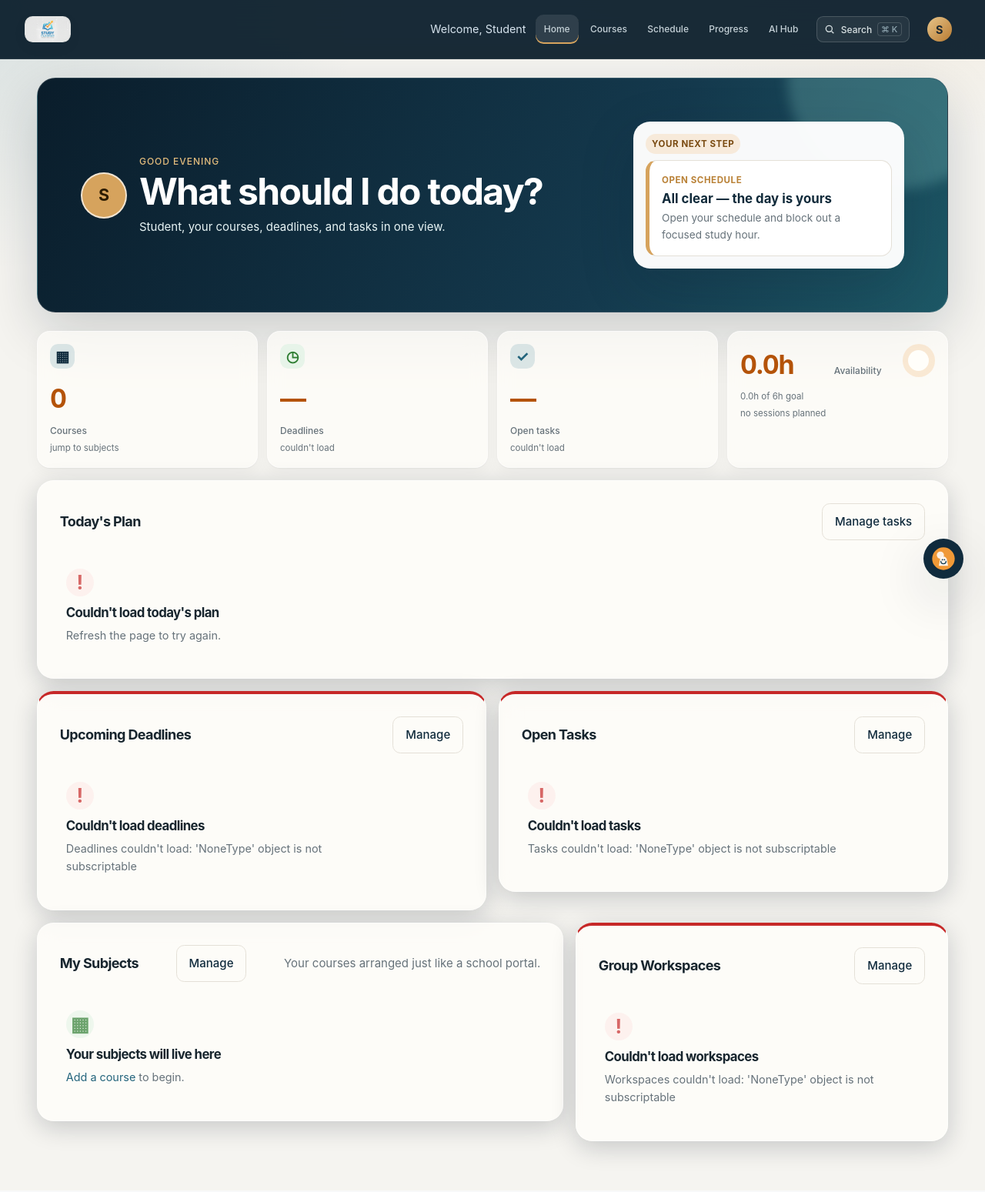
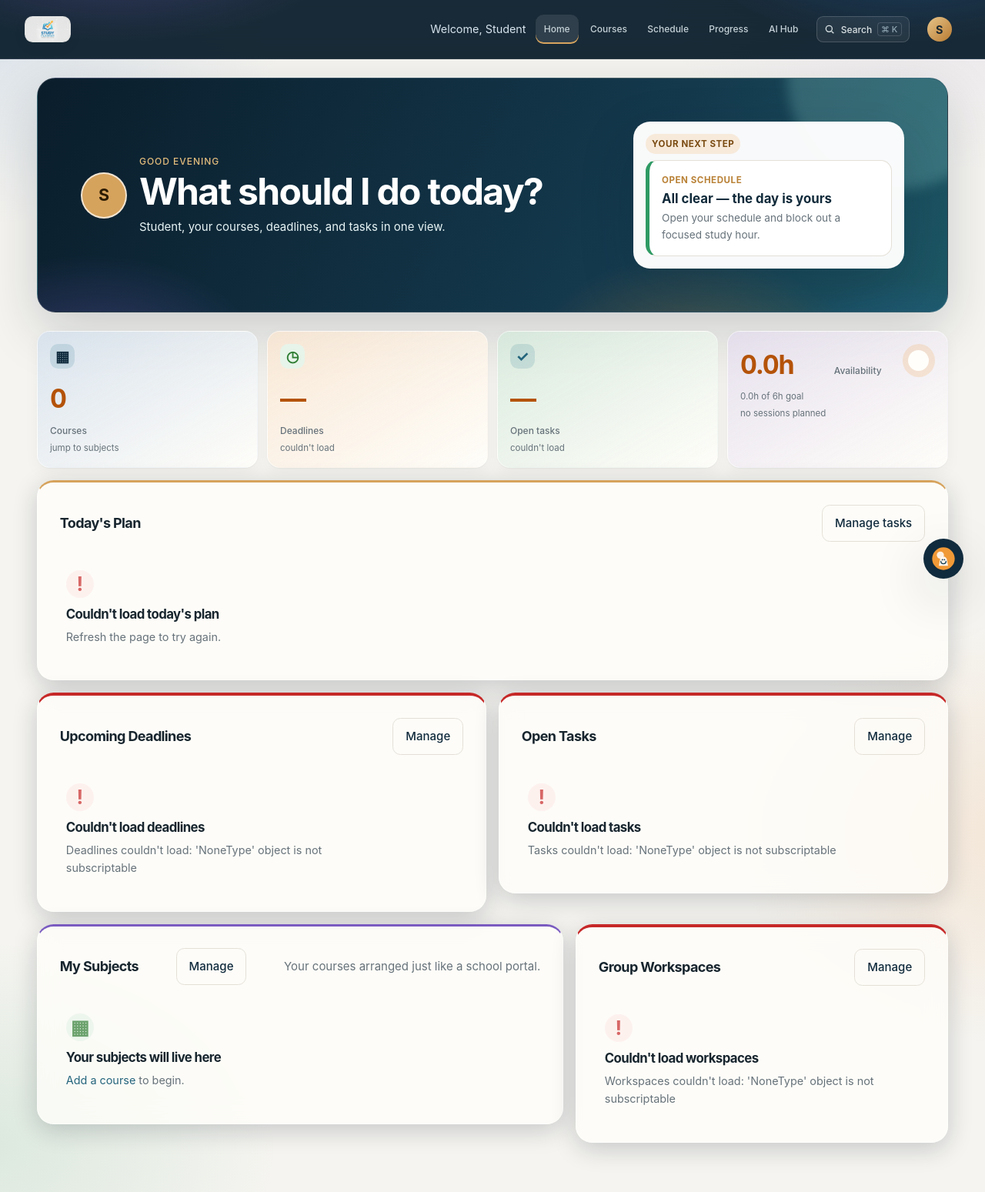
Before and after one commit to eaddodankwhak/Study-Planner, a Flask app: page /dashboard in a window 1280 px wide. Shown: the whole page at 77% size. Before the commit the page ends 1513 px from the top, so only its background shows below. Run offline with Flask 3, Linux system fonts and the light colour scheme; the visitor is signed in with stand-in values (Sample User, id 1); data that the repository does not hold is empty; some libraries are stand-ins or nearby versions.

Commit message:
Add colourful glass dressing with a four-hue aurora across pages

```diff
--- /dev/null
+++ b/Frontend/static/css/components/_color-glass.css
@@ -0,0 +1,137 @@
+/* =========================================================================
+ * _color-glass.css — a colourful, glassy dressing across the whole app.
+ *
+ * Loaded after dark.css so it wins the cascade; scoped rebuilds of tiles and
+ * home sections live in _dashboard.css after this file. Discipline: the hue
+ * family (--deco-*/--wash-*/*--glass-*) never represents status; semantic
+ * reds/greens stay on the fixed token set. In dark mode the washes dim to
+ * subtle glows instead of switching off, so the app keeps its colour mood.
+ * ========================================================================= */
+
+/* --- App-wide aurora: blue / orange / violet / green washes ------------ */
+body {
+  background:
+    radial-gradient(46rem 30rem at 88% -8%, var(--wash-violet), transparent 58%),
+    radial-gradient(42rem 28rem at -6% 4%, var(--wash-blue), transparent 55%),
+    radial-gradient(38rem 26rem at 108% 68%, var(--wash-orange), transparent 58%),
+    radial-gradient(40rem 28rem at 0% 92%, var(--wash-green), transparent 55%),
+    var(--color-bg);
+}
+
+/* Home gets a slightly stronger gradient + a navy anchor for depth. */
+body.home {
+  background:
+    radial-gradient(52rem 34rem at 100% -6%, var(--wash-violet), transparent 58%),
+    radial-gradient(48rem 30rem at -4% 2%, var(--wash-blue), transparent 55%),
+    radial-gradient(44rem 30rem at 106% 70%, var(--wash-orange), transparent 58%),
+    radial-gradient(44rem 30rem at -2% 96%, var(--wash-green), transparent 55%),
+    var(--color-bg);
+}
+
+/* --- Colourful glass on shared surfaces --------------------------------- */
+.card,
+.stat {
+  background: var(--glass);
+  -webkit-backdrop-filter: blur(16px) saturate(1.3);
+  backdrop-filter: blur(16px) saturate(1.3);
+  border-color: rgb(255 255 255 / 0.55);
+  box-shadow: inset 0 1px 0 rgb(255 255 255 / 0.4), var(--shadow-sm);
+}
+
+.card:hover {
+  box-shadow: inset 0 1px 0 rgb(255 255 255 / 0.45), var(--shadow-md);
+}
+
+/* Task rows borrow a whisper of the page colour to feel part of the glass. */
+.task {
+  background: rgb(255 254 250 / 0.5);
+  -webkit-backdrop-filter: blur(8px);
+  backdrop-filter: blur(8px);
+}
+
+/* --- Header + auth: a discreet aurora behind the glass ------------------- */
+.page-header {
+  background:
+    radial-gradient(30rem 12rem at 12% -80%, rgb(122 91 192 / 0.3), transparent 60%),
+    radial-gradient(28rem 12rem at 92% -80%, rgb(45 111 192 / 0.28), transparent 60%),
+    rgb(10 29 43 / 0.94);
+}
+
+.auth-page {
+  background:
+    radial-gradient(40rem 26rem at 8% -8%, rgb(122 91 192 / 0.22), transparent 55%),
+    radial-gradient(34rem 22rem at 96% 108%, rgb(232 137 47 / 0.16), transparent 55%),
+    linear-gradient(160deg, var(--color-primary) 0%, var(--color-primary-dark) 100%);
+}
+
+/* --- Hero: an aurora gradient inside the navy panel ----------------------- */
+body.home .home-hero {
+  background:
+    radial-gradient(26rem 18rem at 6% 128%, rgb(122 91 192 / 0.4), transparent 55%),
+    radial-gradient(24rem 16rem at 96% 132%, rgb(45 111 192 / 0.38), transparent 55%),
+    radial-gradient(22rem 14rem at 72% 120%, rgb(232 137 47 / 0.26), transparent 60%),
+    linear-gradient(118deg, #0a1d2b, #14394d 64%, #1d5866);
+}
+
+/* ---------------------------------------------------------------------------
+   Dark mode: keep the mood, dim the colours, keep the glass dark.
+   Mirrors dark.css's two scopes (system + forced attribute).
+--------------------------------------------------------------------------- */
+
+@media (prefers-color-scheme: dark) {
+  :root:not([data-theme="light"]) body {
+    --wash-blue: rgb(61 126 166 / 0.12);
+    --wash-violet: rgb(147 122 214 / 0.12);
+    --wash-green: rgb(124 198 129 / 0.12);
+    --wash-orange: rgb(217 171 106 / 0.12);
+  }
+
+  :root:not([data-theme="light"]) body,
+  :root:not([data-theme="light"]) body.home {
+    background:
+      radial-gradient(46rem 30rem at 88% -8%, var(--wash-violet), transparent 58%),
+      radial-gradient(42rem 28rem at -6% 4%, var(--wash-blue), transparent 55%),
+      radial-gradient(38rem 26rem at 108% 68%, var(--wash-orange), transparent 58%),
+      radial-gradient(40rem 28rem at 0% 92%, var(--wash-green), transparent 55%),
+      var(--color-bg);
+  }
+
+  :root:not([data-theme="light"]) .card,
+  :root:not([data-theme="light"]) .stat {
+    background: linear-gradient(180deg, rgb(255 255 255 / 0.06), rgb(0 0 0 / 0.12)), rgb(27 35 44 / 0.78);
+    border-color: rgb(255 255 255 / 0.12);
+    box-shadow: inset 0 1px 0 rgb(255 255 255 / 0.07), var(--shadow-sm);
+  }
+
+  :root:not([data-theme="light"]) .task {
+    background: rgb(27 35 44 / 0.62);
+  }
+}
+
+:root[data-theme="dark"] body {
+  --wash-blue: rgb(61 126 166 / 0.12);
+  --wash-violet: rgb(147 122 214 / 0.12);
+  --wash-green: rgb(124 198 129 / 0.12);
+  --wash-orange: rgb(217 171 106 / 0.12);
+}
+
+:root[data-theme="dark"] body,
+:root[data-theme="dark"] body.home {
+  background:
+    radial-gradient(46rem 30rem at 88% -8%, var(--wash-violet), transparent 58%),
+    radial-gradient(42rem 28rem at -6% 4%, var(--wash-blue), transparent 55%),
+    radial-gradient(38rem 26rem at 108% 68%, var(--wash-orange), transparent 58%),
+    radial-gradient(40rem 28rem at 0% 92%, var(--wash-green), transparent 55%),
+    var(--color-bg);
+}
+
+:root[data-theme="dark"] .card,
+:root[data-theme="dark"] .stat {
+  background: linear-gradient(180deg, rgb(255 255 255 / 0.06), rgb(0 0 0 / 0.12)), rgb(27 35 44 / 0.78);
+  border-color: rgb(255 255 255 / 0.12);
+  box-shadow: inset 0 1px 0 rgb(255 255 255 / 0.07), var(--shadow-sm);
+}
+
+:root[data-theme="dark"] .task {
+  background: rgb(27 35 44 / 0.62);
+}
--- a/Frontend/static/css/components/_dashboard.css
+++ b/Frontend/static/css/components/_dashboard.css
@@ -309,3 +309,23 @@ body.home .course-card__title {
   background: var(--color-accent);
   color: #2b1b00;
 }
+
+/* --- Colourful glass hub: one hue per tile & section -------------------- */
+body.home .stat--blue { background-image: var(--glass-blue); }
+body.home .stat--orange { background-image: var(--glass-orange); }
+body.home .stat--green { background-image: var(--glass-green); }
+body.home .stat--violet { background-image: var(--glass-violet); }
+
+body.home .home-section {
+  border-top: 3px solid rgb(15 58 82 / 0.1);
+}
+
+body.home .home-section--plan { border-top-color: var(--color-accent); }
+body.home .home-section--deadlines { border-top-color: var(--deco-blue); }
+body.home .home-section--tasks { border-top-color: var(--deco-green); }
+body.home .home-section--subjects { border-top-color: var(--deco-violet); }
+body.home .home-section--workspaces { border-top-color: var(--deco-orange); }
+
+/* Next-step rails follow the motif (focus=orange, urgent=red, plan=amber). */
+body.home .home-next--clear .home-next__link { border-left-color: var(--deco-green); }
+body.home .home-next--subjects .home-next__link { border-left-color: var(--deco-violet); }
--- a/Frontend/static/css/styles.css
+++ b/Frontend/static/css/styles.css
@@ -19,4 +19,5 @@
 @import url("components/_schedule.css");
 @import url("premium.css");
 @import url("dark.css");
+@import url("components/_color-glass.css");
 @import url("components/_dashboard.css");
--- a/Frontend/static/css/variables.css
+++ b/Frontend/static/css/variables.css
@@ -50,6 +50,31 @@
   --glass-border: rgb(255 255 255 / 0.5);
   --glass-shadow: 0 8px 32px rgb(15 23 42 / 0.2);
   --blur-lg: blur(14px);
+
+  /* -----------------------------------------------------------------------
+     Decorative hue family — used to keep pages colourful yet calm. These are
+     NEVER status/priority colours (those stay in the semantic block above);
+     they only tint surfaces, washes, rails and motif moments. Each comes
+     with a matching glass gradient so a card can take on its hue.
+  ----------------------------------------------------------------------- */
+  --deco-blue: #2d6fc0;
+  --deco-violet: #7a5bc0;
+  --deco-green: #2e9a63;
+  --deco-orange: #e8892f;
+
+  /* soft washes painted behind page content (light theme) */
+  --wash-blue: rgb(45 111 192 / 0.14);
+  --wash-violet: rgb(122 91 192 / 0.13);
+  --wash-green: rgb(46 154 99 / 0.13);
+  --wash-orange: rgb(232 137 47 / 0.14);
+  --wash-navy: rgb(10 29 43 / 0.16);
+
+  /* neutral + tinted glass surfaces (colourful glassmorphism) */
+  --glass: linear-gradient(180deg, rgb(255 255 255 / 0.16), rgb(255 255 255 / 0.02)), rgb(255 254 250 / 0.74);
+  --glass-blue: linear-gradient(150deg, rgb(45 111 192 / 0.16), rgb(255 254 250 / 0.62));
+  --glass-orange: linear-gradient(150deg, rgb(232 137 47 / 0.16), rgb(255 254 250 / 0.62));
+  --glass-green: linear-gradient(150deg, rgb(46 154 99 / 0.16), rgb(255 254 250 / 0.62));
+  --glass-violet: linear-gradient(150deg, rgb(122 91 192 / 0.16), rgb(255 254 250 / 0.62));
 
   /* spacing scale */
   --space-1: 0.25rem;
--- a/Frontend/templates/index.html
+++ b/Frontend/templates/index.html
@@ -35,25 +35,25 @@
 </header>
 
 <nav class="stat-grid" aria-label="Dashboard summary">
-    <a class="stat stat--courses stat--link" href="#section-subjects" data-scroll>
+    <a class="stat stat--courses stat--blue stat--link" href="#section-subjects" data-scroll>
         <span class="stat__icon" aria-hidden="true">▦</span>
         <span class="stat__value" data-stat="courses">{% if home_errors.get('subjects') %}—{% else %}{{ subjects|length }}{% endif %}</span>
         <span class="stat__label">Courses</span>
         <span class="stat__hint">{% if home_errors.get('subjects') %}couldn't load{% else %}jump to subjects{% endif %}</span>
     </a>
-    <a class="stat {{ 'stat--urgent' if deadlines else 'stat--calm' }} stat--link" href="#section-deadlines" data-scroll>
+    <a class="stat {{ 'stat--urgent' if deadlines else 'stat--calm' }} stat--orange stat--link" href="#section-deadlines" data-scroll>
         <span class="stat__icon" aria-hidden="true">◷</span>
         <span class="stat__value" data-stat="deadlines">{% if home_errors.get('deadlines') %}—{% else %}{{ deadlines|length }}{% endif %}</span>
         <span class="stat__label">Deadlines</span>
         <span class="stat__hint">{% if home_errors.get('deadlines') %}couldn't load{% else %}open &amp; upcoming{% endif %}</span>
     </a>
-    <a class="stat stat--tasks stat--link" href="#section-tasks" data-scroll>
+    <a class="stat stat--tasks stat--green stat--link" href="#section-tasks" data-scroll>
         <span class="stat__icon" aria-hidden="true">✓</span>
         <span class="stat__value" data-stat="tasks">{% if home_errors.get('tasks') %}—{% else %}{{ open_tasks|length }}{% endif %}</span>
         <span class="stat__label">Open tasks</span>
         <span class="stat__hint">{% if home_errors.get('tasks') %}couldn't load{% else %}ready to work on{% endif %}</span>
     </a>
-    <div class="stat stat--availability" data-stat-tile>
+    <div class="stat stat--availability stat--violet" data-stat-tile>
         <span class="stat__ring" style="--pct: {{ availability.pct }}; --goal: {{ availability.goal }}" aria-hidden="true"><span></span></span>
         <span class="stat__value" data-stat="available_hours">{{ '%.1f'|format(availability.hours) }}h</span>
         <span class="stat__label">Availability</span>
@@ -143,7 +143,7 @@
         {% endif %}
     </section>
 
-    <section class="card home-section{% if home_errors.get('deadlines') %} is-error{% endif %}" id="section-deadlines">
+    <section class="card home-section home-section--deadlines{% if home_errors.get('deadlines') %} is-error{% endif %}" id="section-deadlines">
         <div class="dashboard-heading">
             <h3 class="card__title mb-0">Upcoming Deadlines</h3>
             <a class="button button--ghost button--small" href="{{ url_for('deadlines') }}">Manage</a>
@@ -188,7 +188,7 @@
         {% endif %}
     </section>
 
-    <section class="card home-section{% if home_errors.get('tasks') %} is-error{% endif %}" id="section-tasks">
+    <section class="card home-section home-section--tasks{% if home_errors.get('tasks') %} is-error{% endif %}" id="section-tasks">
         <div class="dashboard-heading">
             <h3 class="card__title mb-0">Open Tasks</h3>
             <a class="button button--ghost button--small" href="{{ url_for('schedule') }}">Manage</a>
```
